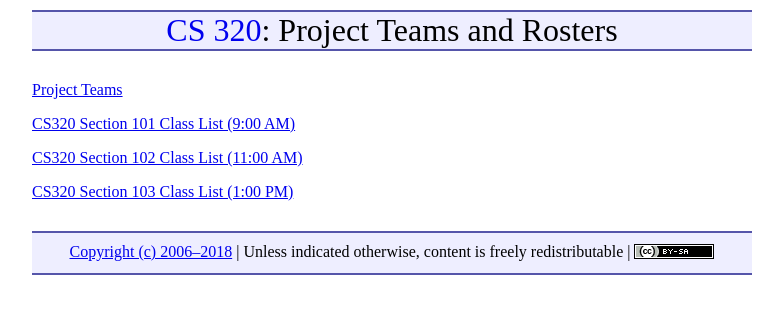
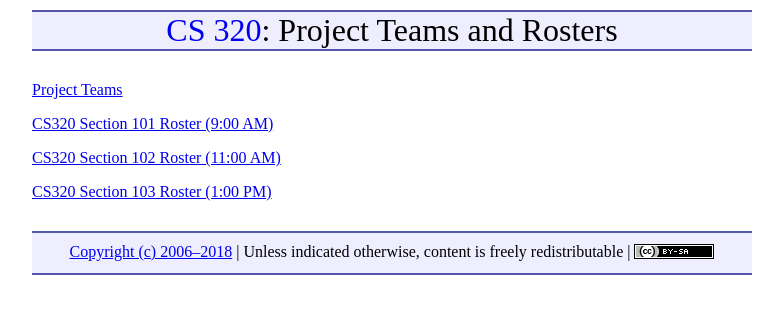
Before and after one commit to ycpcs/cs320-spring2018, a Jekyll site: the page built from teams-and-rosters/index.md, in a window 1280 px wide. Shown: the top 314 px of the page, without its empty margins (248-1031 px from the left). Built offline with Jekyll 4.4.1, drawn with Linux system fonts in a browser that asks for light colours.

Commit message:
adding teams and rosters

```diff
--- a/teams-and-rosters/index.md
+++ b/teams-and-rosters/index.md
@@ -3,10 +3,10 @@ layout: default
 title: "Project Teams and Rosters"
 ---
 
-[Project Teams](CS320_ProjectTeams_Spring2018.pdf)
+[Project Teams](CS320-Sp18-Teams.pdf)
 
-[CS320 Section 101 Class List (9:00 AM)](CS320_101_sp18_Class_List.pdf)
+[CS320 Section 101 Roster (9:00 AM)](CS320-sp18-101-Roster.pdf)
 
-[CS320 Section 102 Class List (11:00 AM)](CS320_102_sp18_Class_List.pdf)
+[CS320 Section 102 Roster (11:00 AM)](CS320-sp18-102-Roster.pdf)
 
-[CS320 Section 103 Class List (1:00 PM)](CS320_103_sp18_Class_List.pdf)
+[CS320 Section 103 Roster (1:00 PM)](CS320-sp18-103-Roster.pdf)
```
